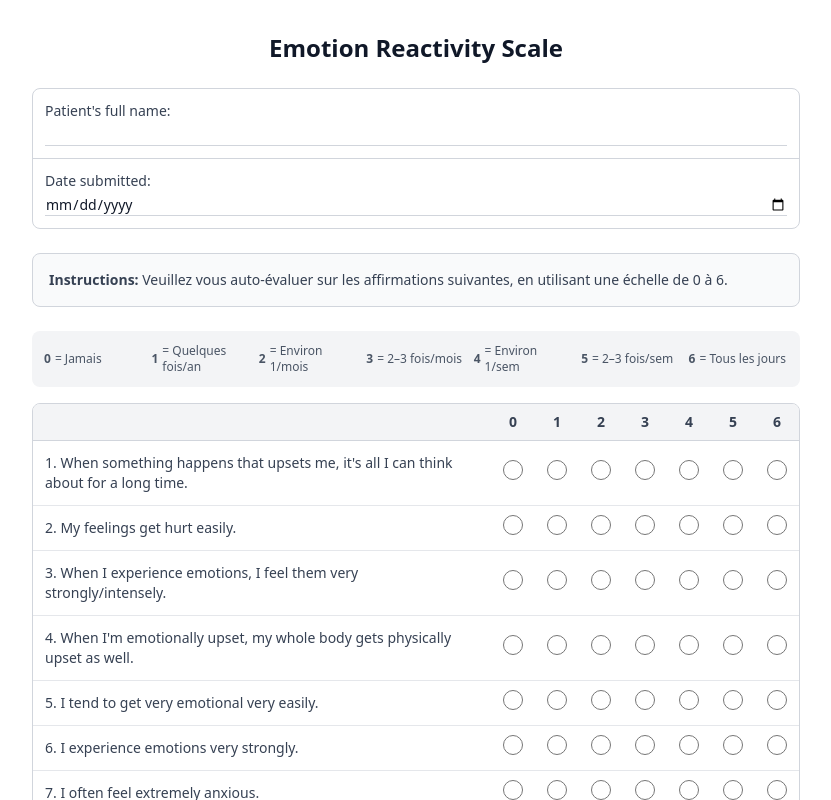
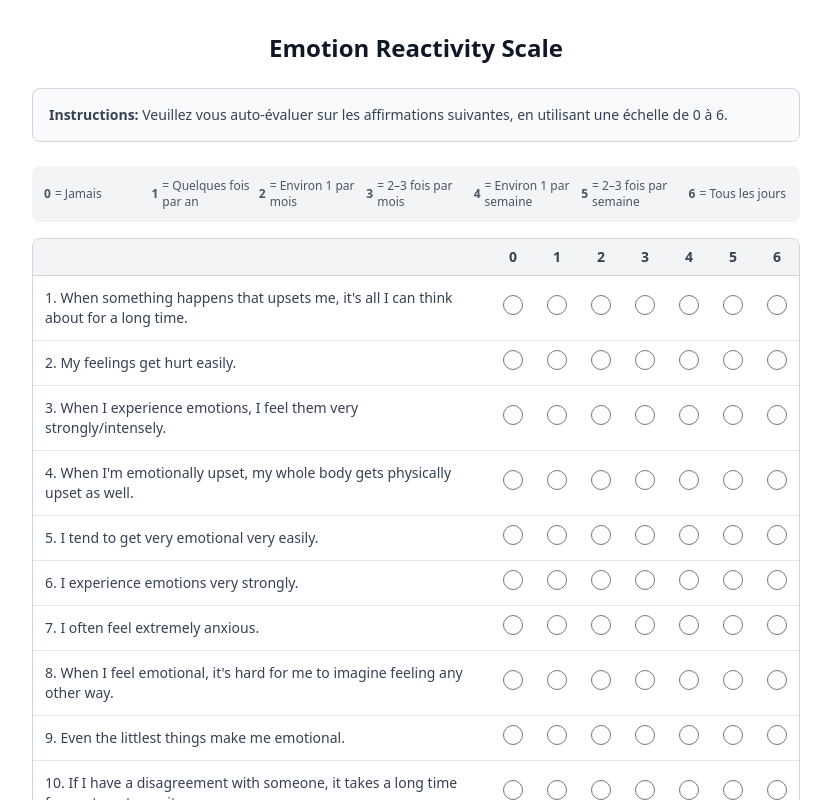
Before and after one commit to BlumaOrg/pocs, a Vue app in the folder emotion-reactivity-scale/: page / in a window 1280 px wide. Shown: the top 800 px of the page, without its empty margins (224-1055 px from the left). Built offline with nearby package versions, Linux system fonts and the light colour scheme.

Commit message:
Suppression d'element parasite

```diff
--- a/emotion-reactivity-scale/src/components/EmotionReactivityScale.vue
+++ b/emotion-reactivity-scale/src/components/EmotionReactivityScale.vue
@@ -1,18 +1,18 @@
 <script setup>
-import { ref, computed } from 'vue'
+import { ref, computed } from "vue";
 
-const patientName = ref('')
-const dateSubmitted = ref('')
+const patientName = ref("");
+const dateSubmitted = ref("");
 
 const scaleLabels = [
-  { value: 0, label: 'Jamais' },
-  { value: 1, label: 'Quelques fois/an' },
-  { value: 2, label: 'Environ 1/mois' },
-  { value: 3, label: '2–3 fois/mois' },
-  { value: 4, label: 'Environ 1/sem' },
-  { value: 5, label: '2–3 fois/sem' },
-  { value: 6, label: 'Tous les jours' }
-]
+	{ value: 0, label: "Jamais" },
+	{ value: 1, label: "Quelques fois par an" },
+	{ value: 2, label: "Environ 1 par mois" },
+	{ value: 3, label: "2–3 fois par mois" },
+	{ value: 4, label: "Environ 1 par semaine" },
+	{ value: 5, label: "2–3 fois par semaine" },
+	{ value: 6, label: "Tous les jours" },
+];
 
 const questions = [
 	"When something happens that upsets me, it's all I can think about for a long time.",
@@ -35,62 +35,25 @@ const questions = [
 	"I am a very sensitive person.",
 	"My moods are very strong and powerful.",
 	"I often get so upset it's hard for me to think straight.",
-  "Other people tell me I'm overreacting."
-]
+	"Other people tell me I'm overreacting.",
+];
 
-const answers = ref(Array(questions.length).fill(null))
+const answers = ref(Array(questions.length).fill(null));
 
-const maxScore = questions.length * 6 // 21 * 6 = 126
+const answeredCount = computed(() => answers.value.filter((a) => a !== null).length);
 
-const totalScore = computed(() => {
-  const answered = answers.value.filter(a => a !== null)
-  if (answered.length === 0) return null
-  return answered.reduce((sum, val) => sum + val, 0)
-})
-
-const allAnswered = computed(() => {
-  return answers.value.every(a => a !== null)
-})
+const allAnswered = computed(() => answeredCount.value === questions.length);
 </script>
 
 <template>
 	<div class="min-h-screen bg-white p-4 sm:p-6 lg:p-8">
 		<div class="max-w-3xl mx-auto">
 			<!-- Header -->
-      <h1 class="text-xl sm:text-2xl font-bold text-center text-gray-900 mb-6">
-        Emotion Reactivity Scale
-      </h1>
-
-      <!-- Patient Info -->
-      <div class="border border-gray-300 rounded-lg mb-6">
-        <div class="border-b border-gray-300 p-3">
-          <label class="block text-sm text-gray-700">
-            Patient's full name:
-            <input
-              v-model="patientName"
-              type="text"
-              class="mt-1 block w-full border-0 border-b border-gray-300 bg-transparent focus:border-gray-500 focus:ring-0 text-gray-900"
-              placeholder=""
-            />
-          </label>
-        </div>
-        <div class="p-3">
-          <label class="block text-sm text-gray-700">
-            Date submitted:
-            <input
-              v-model="dateSubmitted"
-              type="date"
-              class="mt-1 block w-full border-0 border-b border-gray-300 bg-transparent focus:border-gray-500 focus:ring-0 text-gray-900"
-            />
-          </label>
-        </div>
-      </div>
+			<h1 class="text-xl sm:text-2xl font-bold text-center text-gray-900 mb-6">Emotion Reactivity Scale</h1>
 
 			<!-- Instructions -->
 			<div class="border border-gray-300 rounded-lg p-4 mb-6 bg-gray-50">
-        <p class="text-sm text-gray-700">
-          <span class="font-semibold">Instructions:</span> Veuillez vous auto-évaluer sur les affirmations suivantes, en utilisant une échelle de 0 à 6.
-        </p>
+				<p class="text-sm text-gray-700"><span class="font-semibold">Instructions:</span> Veuillez vous auto-évaluer sur les affirmations suivantes, en utilisant une échelle de 0 à 6.</p>
 			</div>
 
 			<!-- Scale Legend -->
@@ -113,29 +76,13 @@ const allAnswered = computed(() => {
 				</div>
 
 				<!-- Questions -->
-        <div
-          v-for="(question, index) in questions"
-          :key="index"
-          class="border-b border-gray-200 last:border-b-0"
-        >
+				<div v-for="(question, index) in questions" :key="index" class="border-b border-gray-200 last:border-b-0">
 					<!-- Desktop Layout -->
 					<div class="hidden lg:grid lg:grid-cols-[1fr_repeat(7,44px)] items-center">
-            <div class="p-3 text-sm text-gray-700">
-              {{ index + 1 }}. {{ question }}
-            </div>
-            <div
-              v-for="item in scaleLabels"
-              :key="item.value"
-              class="p-2 flex justify-center"
-            >
+						<div class="p-3 text-sm text-gray-700">{{ index + 1 }}. {{ question }}</div>
+						<div v-for="item in scaleLabels" :key="item.value" class="p-2 flex justify-center">
 							<label class="cursor-pointer">
-                <input
-                  type="radio"
-                  :name="`question-${index}`"
-                  :value="item.value"
-                  v-model="answers[index]"
-                  class="w-5 h-5 text-blue-600 border-gray-300 focus:ring-blue-500 cursor-pointer"
-                />
+								<input type="radio" :name="`question-${index}`" :value="item.value" v-model="answers[index]" class="w-5 h-5 text-blue-600 border-gray-300 focus:ring-blue-500 cursor-pointer" />
 								<span class="sr-only">{{ item.label }}</span>
 							</label>
 						</div>
@@ -143,22 +90,10 @@ const allAnswered = computed(() => {
 
 					<!-- Mobile/Tablet Layout -->
 					<div class="lg:hidden p-4">
-            <p class="text-sm text-gray-700 mb-3">
-              {{ index + 1 }}. {{ question }}
-            </p>
+						<p class="text-sm text-gray-700 mb-3">{{ index + 1 }}. {{ question }}</p>
 						<div class="flex justify-center gap-2 sm:gap-3">
-              <label
-                v-for="item in scaleLabels"
-                :key="item.value"
-                class="cursor-pointer flex flex-col items-center"
-              >
-                <input
-                  type="radio"
-                  :name="`question-mobile-${index}`"
-                  :value="item.value"
-                  v-model="answers[index]"
-                  class="w-5 h-5 sm:w-6 sm:h-6 text-blue-600 border-gray-300 focus:ring-blue-500 cursor-pointer"
-                />
+							<label v-for="item in scaleLabels" :key="item.value" class="cursor-pointer flex flex-col items-center">
+								<input type="radio" :name="`question-mobile-${index}`" :value="item.value" v-model="answers[index]" class="w-5 h-5 sm:w-6 sm:h-6 text-blue-600 border-gray-300 focus:ring-blue-500 cursor-pointer" />
 								<span class="text-xs text-gray-500 mt-1">{{ item.value }}</span>
 							</label>
 						</div>
@@ -166,13 +101,10 @@ const allAnswered = computed(() => {
 				</div>
 			</div>
 
-      <!-- Score Display -->
-      <div v-if="totalScore !== null" class="mt-6 p-4 bg-blue-50 border border-blue-200 rounded-lg">
+			<!-- Progress Display -->
+			<div class="mt-6 p-4 bg-gray-50 border border-gray-200 rounded-lg">
 				<p class="text-center text-gray-700">
-          <span class="font-semibold">Score total:</span> {{ totalScore }} / {{ maxScore }}
-          <span v-if="!allAnswered" class="text-sm text-gray-500 block mt-1">
-            ({{ answers.filter(a => a !== null).length }} sur {{ questions.length }} questions répondues)
-          </span>
+					{{ answeredCount }} / {{ questions.length }} questions répondues
 				</p>
 			</div>
 
@@ -180,8 +112,7 @@ const allAnswered = computed(() => {
 			<div class="mt-6 text-center">
 				<button
 					:disabled="!allAnswered"
-          class="px-6 py-3 bg-blue-600 text-white font-medium rounded-lg hover:bg-blue-700 focus:outline-none focus:ring-2 focus:ring-blue-500 focus:ring-offset-2 disabled:bg-gray-400 disabled:cursor-not-allowed transition-colors"
-        >
+					class="px-6 py-3 bg-blue-600 text-white font-medium rounded-lg hover:bg-blue-700 focus:outline-none focus:ring-2 focus:ring-blue-500 focus:ring-offset-2 disabled:bg-gray-400 disabled:cursor-not-allowed transition-colors">
 					Soumettre
 				</button>
 			</div>
```
Lines whose indentation alone changed are shown as unchanged.
